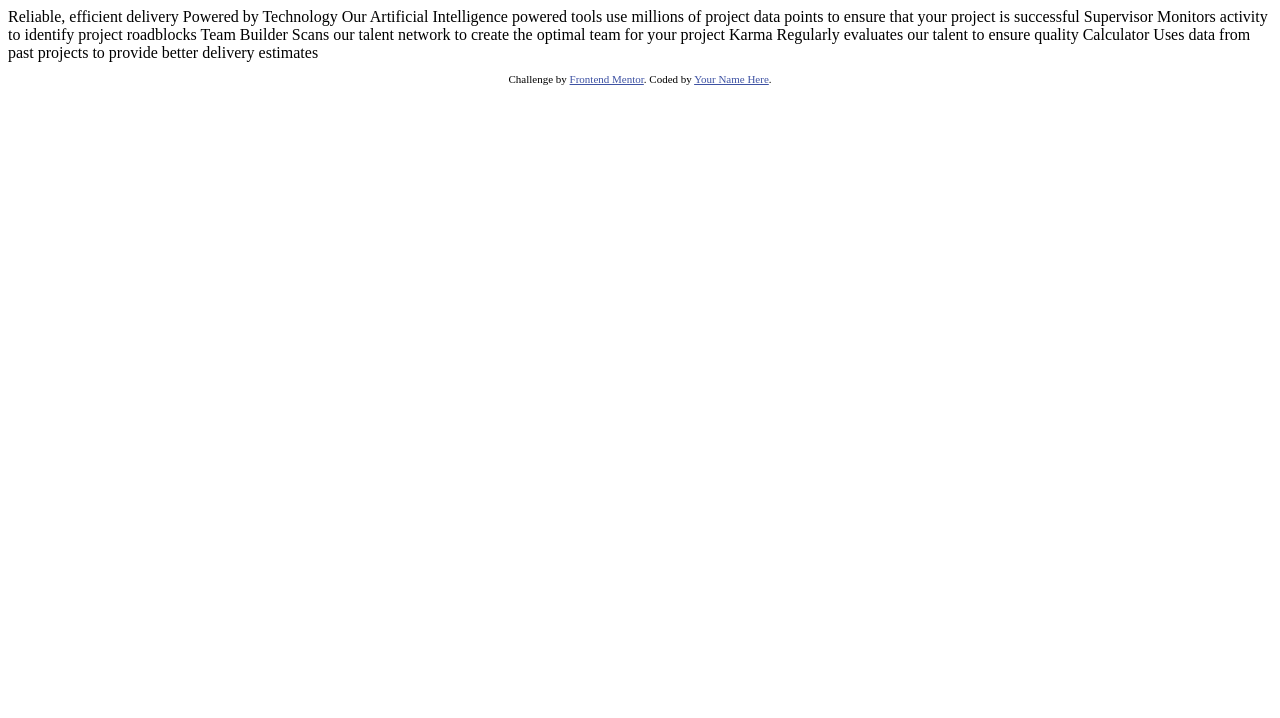
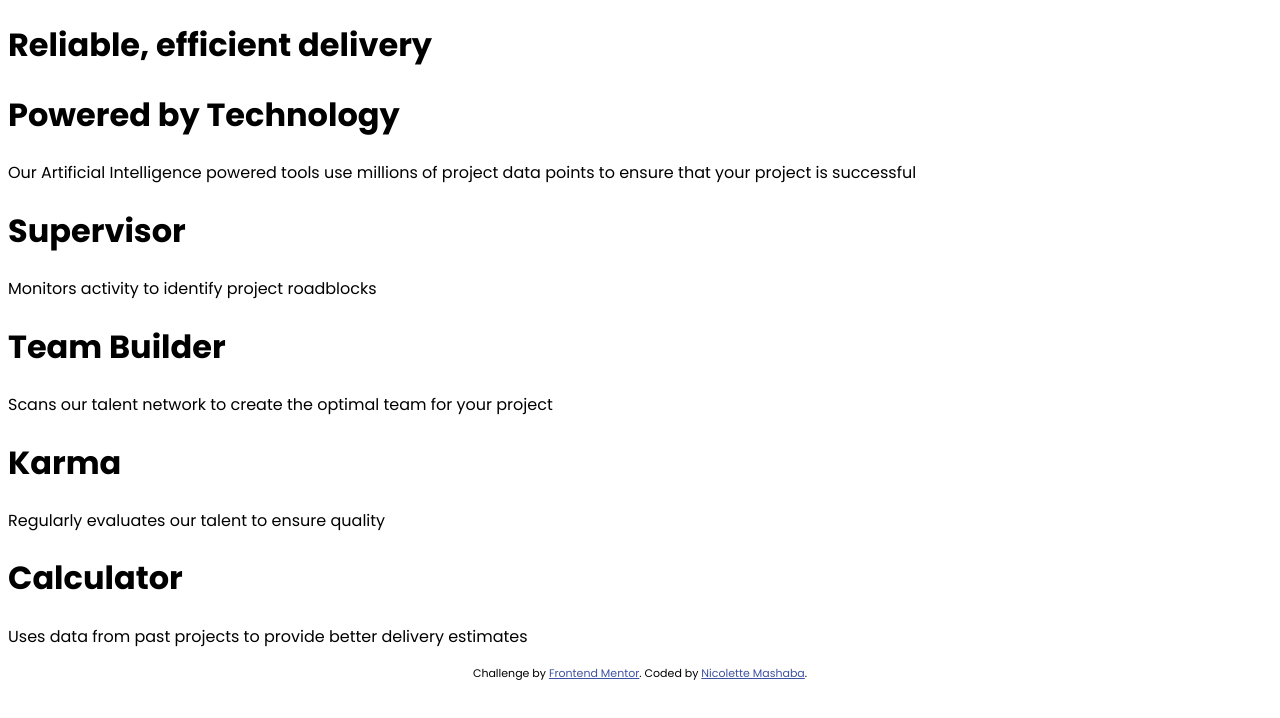
Before and after one commit to NickiMash17/four_cards_feature_section, a plain HTML site: page index.html in a window 1280 px wide. Drawn offline with Linux system fonts and the light colour scheme.

Commit message:
importing font

```diff
--- a/index.html
+++ b/index.html
@@ -2,7 +2,10 @@
 <html lang="en">
 <head>
   <meta charset="UTF-8">
-  <meta name="viewport" content="width=device-width, initial-scale=1.0"> <!-- displays site properly based on user's device -->
+  <meta name="viewport" content="width=device-width, initial-scale=1.0">
+  <link rel="preconnect" href="https://fonts.googleapis.com">
+<link rel="preconnect" href="https://fonts.gstatic.com" crossorigin>
+<link href="https://fonts.googleapis.com/css2?family=Poppins:ital,wght@0,100;0,200;0,300;0,400;0,500;0,600;0,700;0,800;0,900;1,100;1,200;1,300;1,400;1,500;1,600;1,700;1,800;1,900&display=swap" rel="stylesheet"><!-- displays site properly based on user's device -->
   <link rel="stylesheet" href="style.css">
   <title>Frontend Mentor | Four card feature section</title>
 
@@ -10,30 +13,36 @@
 
 </head>
 <body>
+  <main class="main_container">
+    <h1>Reliable, efficient delivery</h1>
+    <h1>Powered by Technology</h1>
+    <p>Our Artificial Intelligence powered tools use millions of project data points
+      to ensure that your project is successful</p>
+  <div class="container_supervisor">
+    <h1>Supervisor</h1>
+    <p>Monitors activity to identify project roadblocks</p>
+  </div>
+    <div class="container_team_builder">
+      <h1>Team Builder</h1>
+      <p>Scans our talent network to create the optimal team for your project</p>
+    </div>
 
-  Reliable, efficient delivery
-  Powered by Technology
+  <div class="container_karma">
+    <h1>Karma</h1>
+    <p>Regularly evaluates our talent to ensure quality</p>
+  </div>
+    <div class="container_calculator">
+      <h1>Calculator</h1>
+      <p>Uses data from past projects to provide better delivery estimates</p>
+    </div>
 
-  Our Artificial Intelligence powered tools use millions of project data points
-  to ensure that your project is successful
-
-  Supervisor
-  Monitors activity to identify project roadblocks
-
-  Team Builder
-  Scans our talent network to create the optimal team for your project
-
-  Karma
-  Regularly evaluates our talent to ensure quality
-
-  Calculator
-  Uses data from past projects to provide better delivery estimates
+  </main>
 
 
   <footer>
     <p class="attribution">
       Challenge by <a href="https://www.frontendmentor.io?ref=challenge" target="_blank">Frontend Mentor</a>.
-      Coded by <a href="#">Your Name Here</a>.
+      Coded by <a href="#">Nicolette Mashaba</a>.
     </p>
   </footer>
 </body>
--- a/style.css
+++ b/style.css
@@ -1,3 +1,19 @@
+
+
+body{
+    font-family: "Poppins", serif;
+}
+:root {
+    /* Primary */
+    --primary-red: hsl(0, 78%, 62%);
+    --primary-cyan: hsl(180, 62%, 55%);
+    --primary-orange: hsl(34, 97%, 64%);
+    --primary-blue: hsl(212, 86%, 64%);
+    /* Neutral */
+    --neutral-dark-blue: hsl(234, 12%, 34%);
+    --neutral-grayish-blue: hsl(229, 6%, 66%);
+    --neutral-light-gray: hsl(0, 0%, 98%);
+  }
 
     .attribution {
         font-size: 11px;
```
